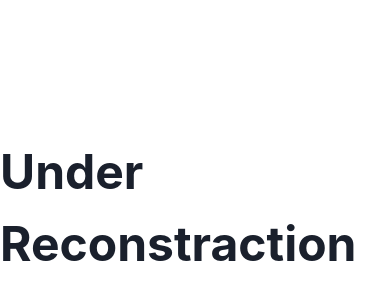
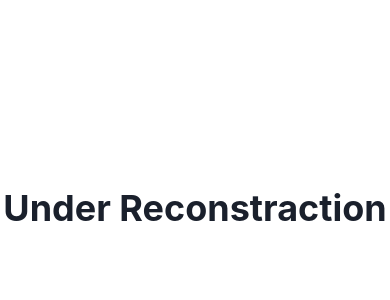
Before and after one commit to wdwiramadhan/wdwiramadhan, a Next.js app: page / in a window 390 px wide. Shown: the part 214-514 px from the top of the page. Built offline with nearby package versions, Linux system fonts and the light colour scheme.

Commit message:
fix: responsive

```diff
--- a/pages/index.tsx
+++ b/pages/index.tsx
@@ -16,7 +16,7 @@ export default function Home() {
             _hover={{ color: "blue.400" }}
             href="https://github.com/wdwiramadhan"
           >
-            <Text fontSize="5xl" fontWeight="bold">
+            <Text fontSize={["4xl", "5xl"]} fontWeight="bold">
               Under Reconstraction
             </Text>
           </Link>
```
